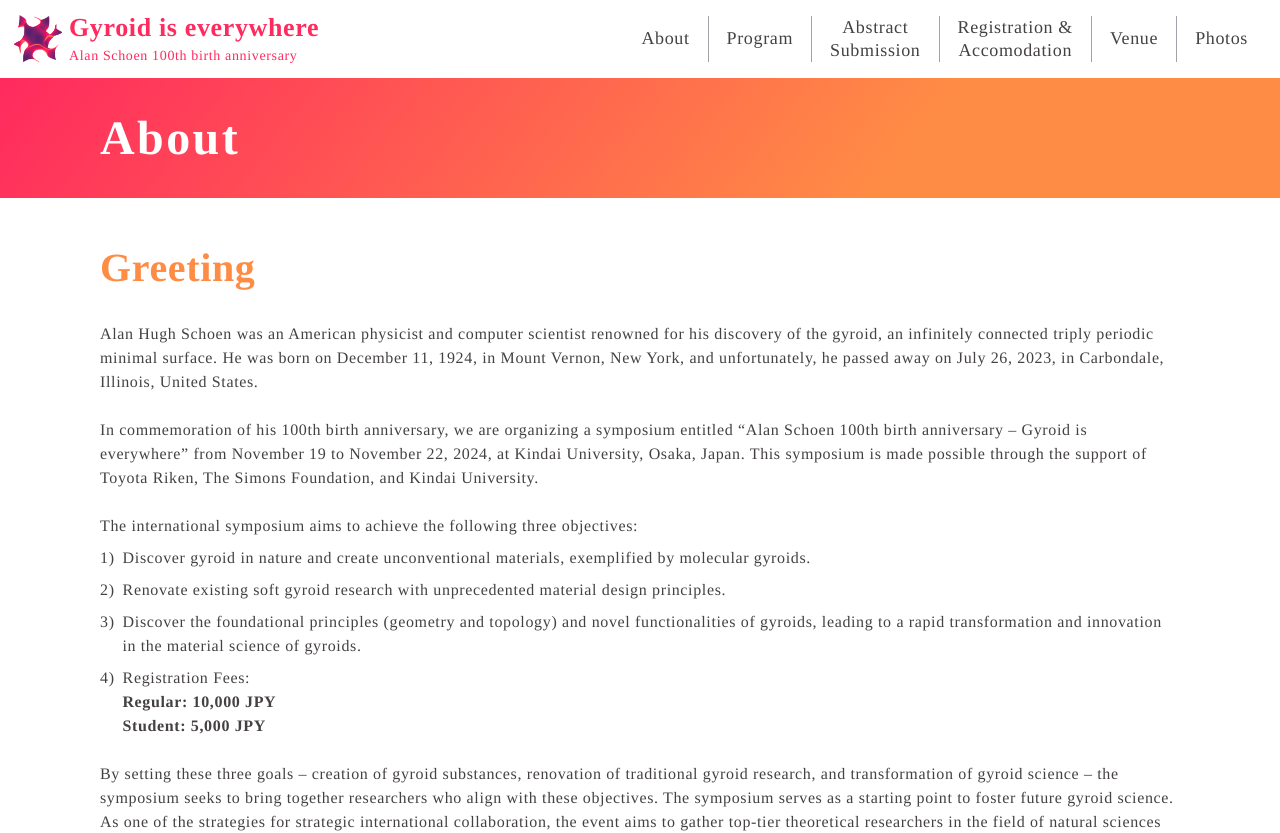
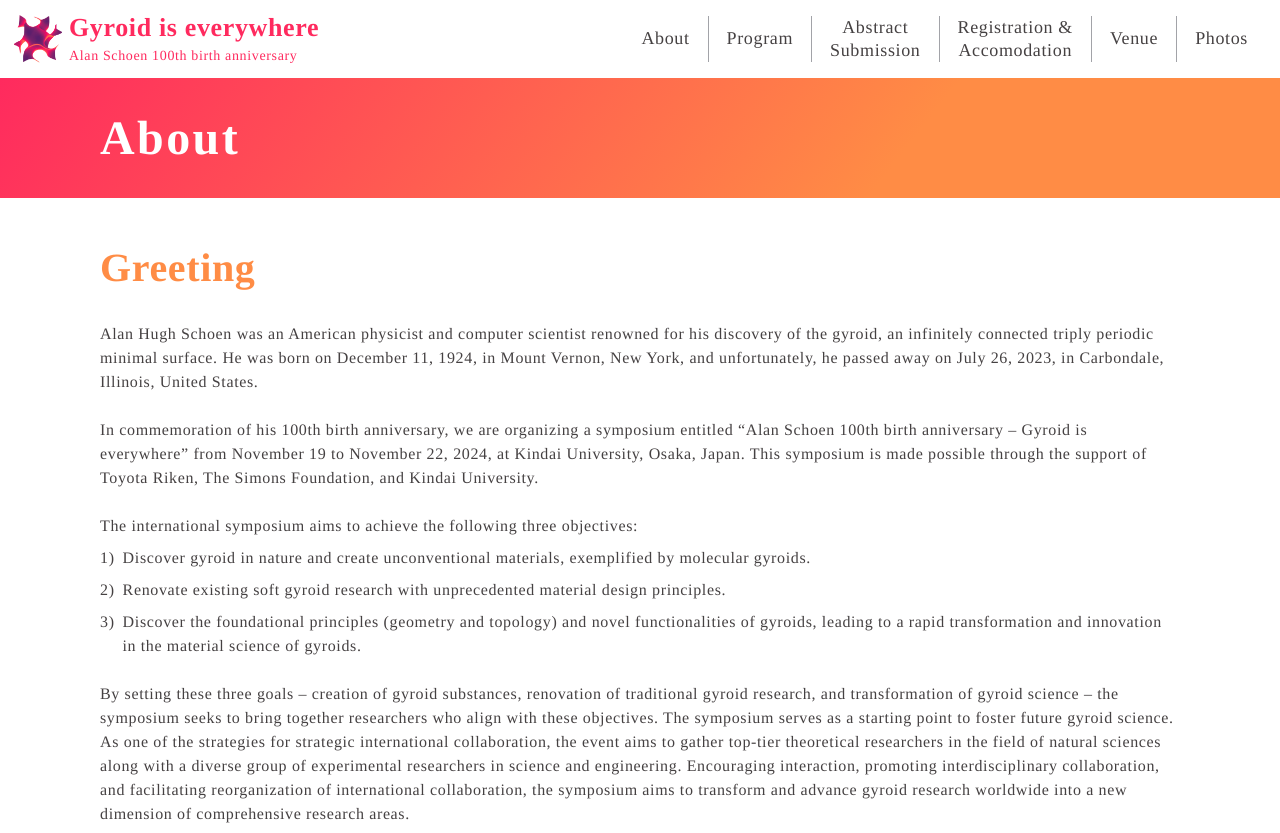
Before and after one commit to dorara-m/conference, a React (Create React App) app: page /about in a window 1280 px wide. Shown: the top 833 px of the page. Built offline with nearby package versions, Linux system fonts and the light colour scheme.

Commit message:
mod: fb no01

```diff
--- a/src/App.scss
+++ b/src/App.scss
@@ -58,10 +58,6 @@ ol {
     & + li {
       margin-top: 8px;
     }
-    > ul {
-      padding-left: 1.4em;
-      font-weight: bold;
-    }
   }
 }
 
--- a/src/pages/about/About.jsx
+++ b/src/pages/about/About.jsx
@@ -41,13 +41,6 @@ export default function About() {
               Discover the foundational principles (geometry and topology) and
               novel functionalities of gyroids, leading to a rapid
               transformation and innovation in the material science of gyroids.
-            </li>
-            <li>
-              <span>Registration Fees:</span>
-              <ul>
-                <li>Regular: 10,000 JPY</li>
-                <li>Student: 5,000 JPY</li>
-              </ul>
             </li>
           </ol>
         </div>
```
